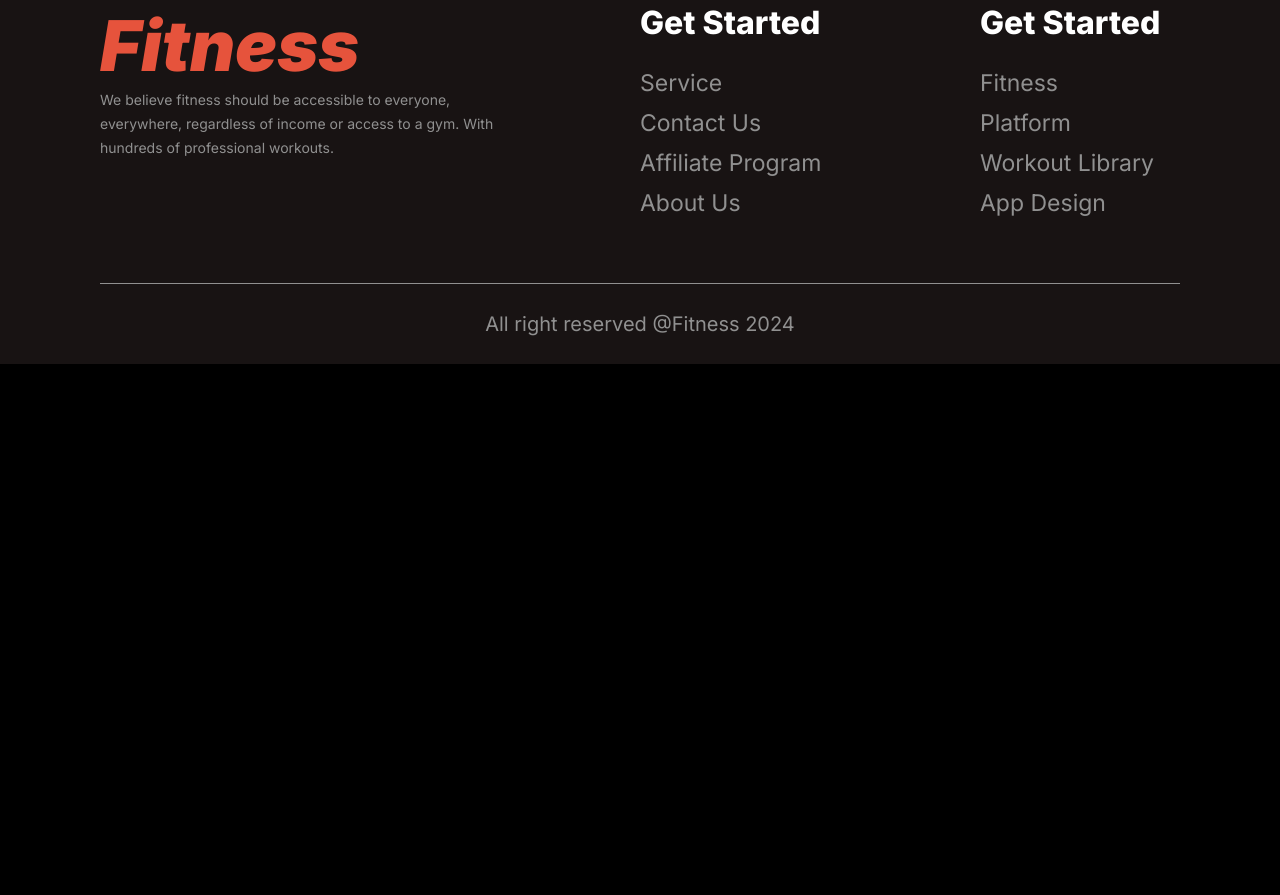
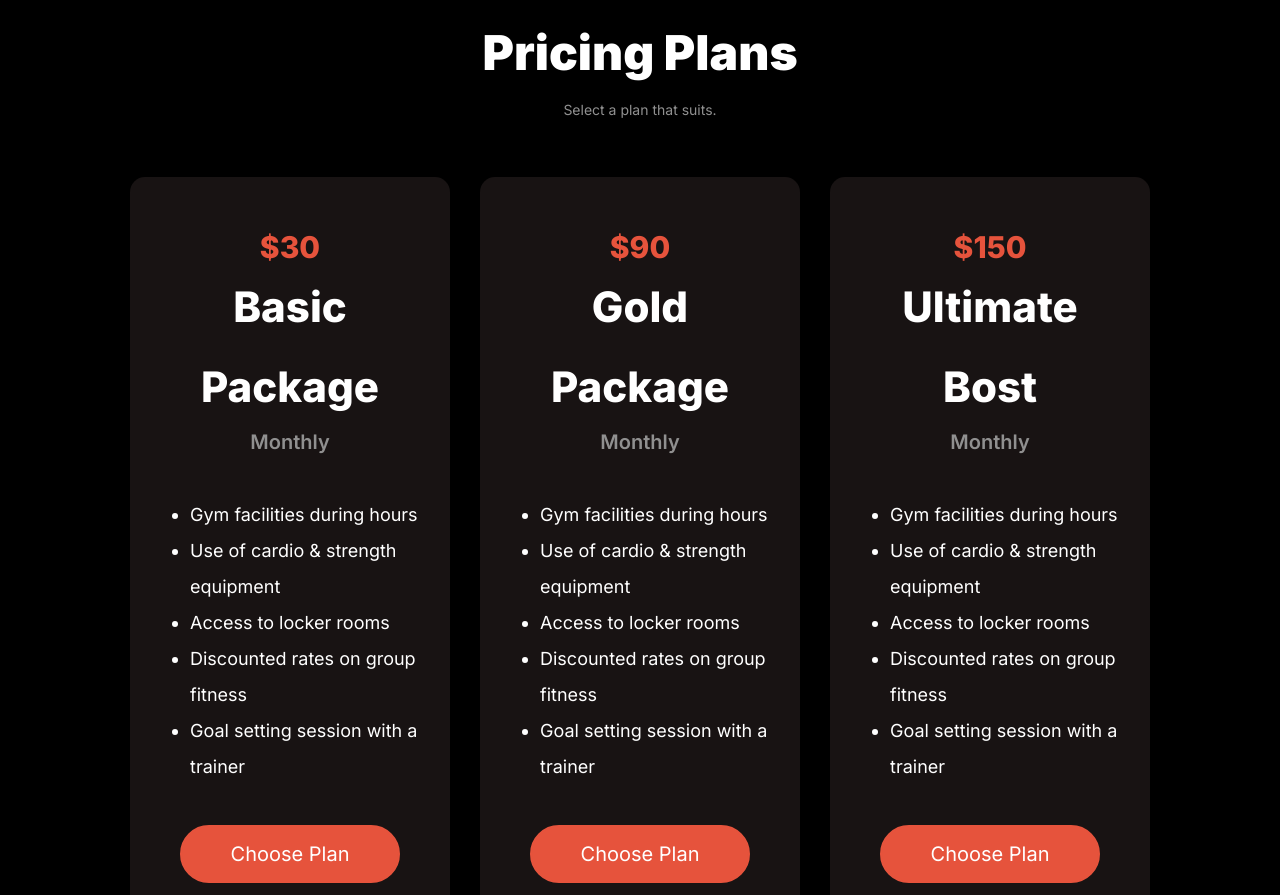
Before and after one commit to atiq9se/assignment-two, a plain HTML site: page index.html in a window 1280 px wide. Shown: the part 4005-4900 px from the top of the page. Before the commit the page ends 4369 px from the top, so only its background shows below. Drawn offline with Linux system fonts and the light colour scheme; a web font is replaced by a local one.

Commit message:
price list and footer part completed

```diff
--- a/css/style.css
+++ b/css/style.css
@@ -479,6 +479,55 @@ body{
 }
 /* TEAM ITEM END */
 
+/* PRICE PART START */
+.price-container{
+    display: grid;
+    grid-template-columns: 1fr 1fr 1fr;
+    gap:30px;
+}
+.price-item{
+   background-color: #181313;
+   border-radius: 15px;
+   padding:50px 30px;
+   display: flex;
+   justify-content: center;
+   align-items: center;
+   flex-direction: column;
+}
+.price-item h2{
+    font-size: 42px;
+    font-weight: 800;
+    line-height: 80px;
+    color:#fff;
+    text-align: center;
+}
+.price-item h3{
+    font-size: 30px;
+    font-weight: 800;
+    line-height: 40px;
+    color:#E6533C;
+    text-align: center;
+}
+.price-item h4{
+    font-size: 20px;
+    font-weight: 600;
+    line-height: 30px;
+    color:#909090;
+    text-align: center;
+}
+.price-text{
+    padding-left: 30px;
+    padding-top:40px;
+    margin-bottom: 40px;
+}
+.price-text ul li{
+    font-size: 18px;
+    font-weight: 400;
+    line-height: 36px;
+    color:#fff;
+}
+/* PRICE PART END */
+
 /* FOOTER PART START */
 .footer-section{
     background-color: #181313;
@@ -537,6 +586,12 @@ body{
     .nav-icon a img{
         width: 42px;
     }
+    .nav-link {
+        display: none;
+    }
+    .nav-icon{
+        display: block;
+    }
     .banner-container {
         grid-template-columns: 1fr;
         gap:40px;
@@ -593,14 +648,22 @@ body{
     }
     .run-img{
         display: none;
-     }
-     .run-img-mobile{
+    }
+    .run-img-mobile{
         display: block;
-     }
-     .run-img-mobile img{
+    }
+    .run-img-mobile img{
         width: 100%;
         border-radius: 12px;
-     }
+    }
+    .training-container-first {
+        display: grid;
+        grid-template-columns: 1fr;
+    }
+    .training-container-second {
+        display: grid;
+        grid-template-columns: 1fr;
+    }
     .training-header {
         padding-top: 50px;
     }
@@ -629,6 +692,34 @@ body{
         padding: 15px;
         border-radius: 10px;
     }
+    .price-container{
+        grid-template-columns: 1fr;
+    }
+    .price-item{
+       border-radius: 10px;
+       padding:30px 15px;
+    }
+    .price-item h2{
+        font-size: 26px;
+        line-height:45px;
+    }
+    .price-item h3{
+        font-size: 20px;
+        line-height: 30px;
+    }
+    .price-item h4{
+        font-size: 18px;
+        line-height: 26px;
+    }
+    .price-text{
+        padding-left: 10px;
+        padding-top:15px;
+        margin-bottom: 30px;
+    }
+    .price-text ul li{
+        font-size: 15px;
+        line-height: 30px;
+    }
     .footer-section {
         padding: 0px 30px;
     }
@@ -638,10 +729,11 @@ body{
         gap: 40px;
         padding: 60px 0px;
     }
-    .nav-link {
-        display: none;
+    .footer-link a {
+        font-size: 18px;
+        line-height: 38px;
     }
-    .nav-icon{
-        display: block;
+    .footer-bottom p {
+        font-size: 17px;
     }
 }
--- a/index.html
+++ b/index.html
@@ -271,6 +271,70 @@
         </div>
     </section>
     <!-- TEAM PART END -->
+
+    <!-- PRICE PART START -->
+    <section class="team-section common-section-padding">
+        <div class="habits-header text-center">
+            <h3>Pricing Plans</h3>
+            <p>Select a plan that suits.</p>
+        </div>
+        <div class="price-container">
+            <div class="price-item">
+                <h3>$30</h3>
+                <h2>Basic Package</h2>
+                <h4>Monthly</h4>
+                <div class="price-text">
+                    <ul>
+                        <li>Gym facilities during hours</li>
+                        <li>Use of cardio & strength equipment</li>
+                        <li>Access to locker rooms</li>
+                        <li>Discounted rates on group fitness</li>
+                        <li>Goal setting session with a trainer</li>
+                    </ul>
+                </div>
+                <div class="banner-link">
+                    <a href="#" class="button-one">Choose Plan</a>
+                </div>
+            </div>
+            <div class="price-item">
+                <h3>$90</h3>
+                <h2>Gold Package</h2>
+                <h4>Monthly</h4>
+                <div class="price-text">
+                    <ul>
+                        <li>Gym facilities during hours</li>
+                        <li>Use of cardio & strength equipment</li>
+                        <li>Access to locker rooms</li>
+                        <li>Discounted rates on group fitness</li>
+                        <li>Goal setting session with a trainer</li>
+                    </ul>
+                </div>
+                <div class="banner-link">
+                    <a href="#" class="button-one">Choose Plan</a>
+                </div>
+            </div>
+            <div class="price-item">
+                <h3>$150</h3>
+                <h2>Ultimate Bost</h2>
+                <h4>Monthly</h4>
+                <div class="price-text">
+                    <ul>
+                        <li>Gym facilities during hours</li>
+                        <li>Use of cardio & strength equipment</li>
+                        <li>Access to locker rooms</li>
+                        <li>Discounted rates on group fitness</li>
+                        <li>Goal setting session with a trainer</li>
+                    </ul>
+                </div>
+                <div class="banner-link">
+                    <a href="#" class="button-one">Choose Plan</a>
+                </div>
+            </div>
+        </div>
+    </section>
+    <!-- PRICE PART END -->
+
+    <!-- FOOTER PART START -->
     <footer class="footer-section">
         <div class="footer-container">
             <div class="footer-logo">
@@ -296,7 +360,7 @@
              <p>All right reserved @Fitness 2024</p>
         </div>
     </footer>
-
+    <!-- FOOTER PART END -->
 
 </body>
 </html>
```
